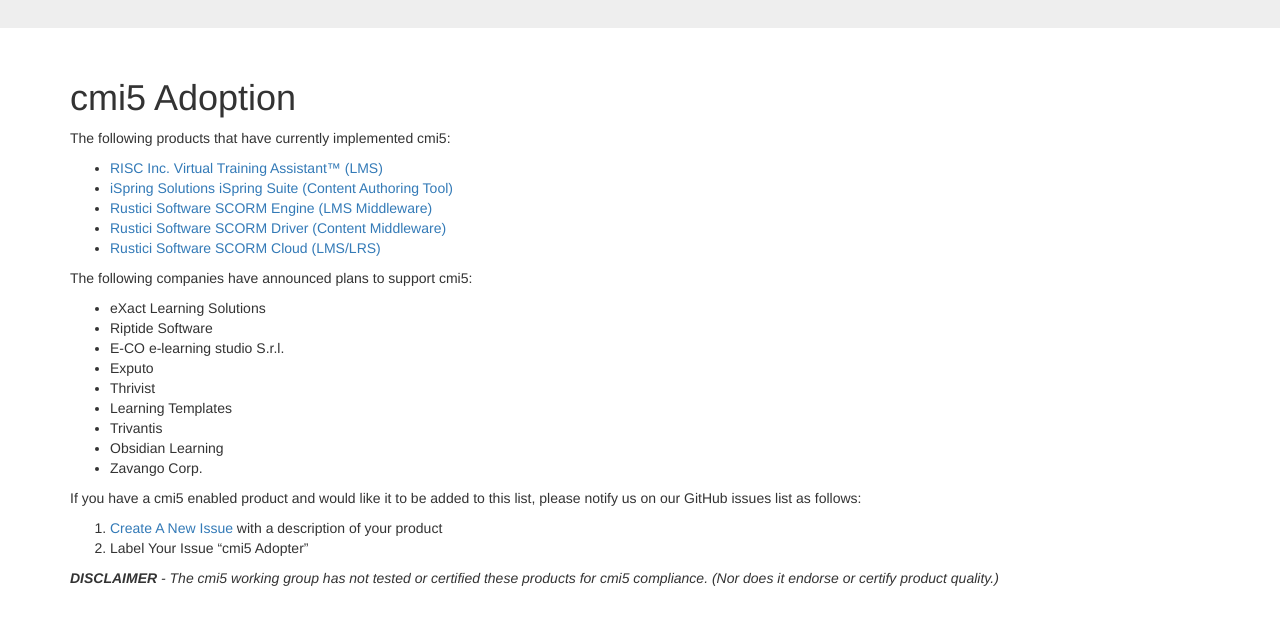
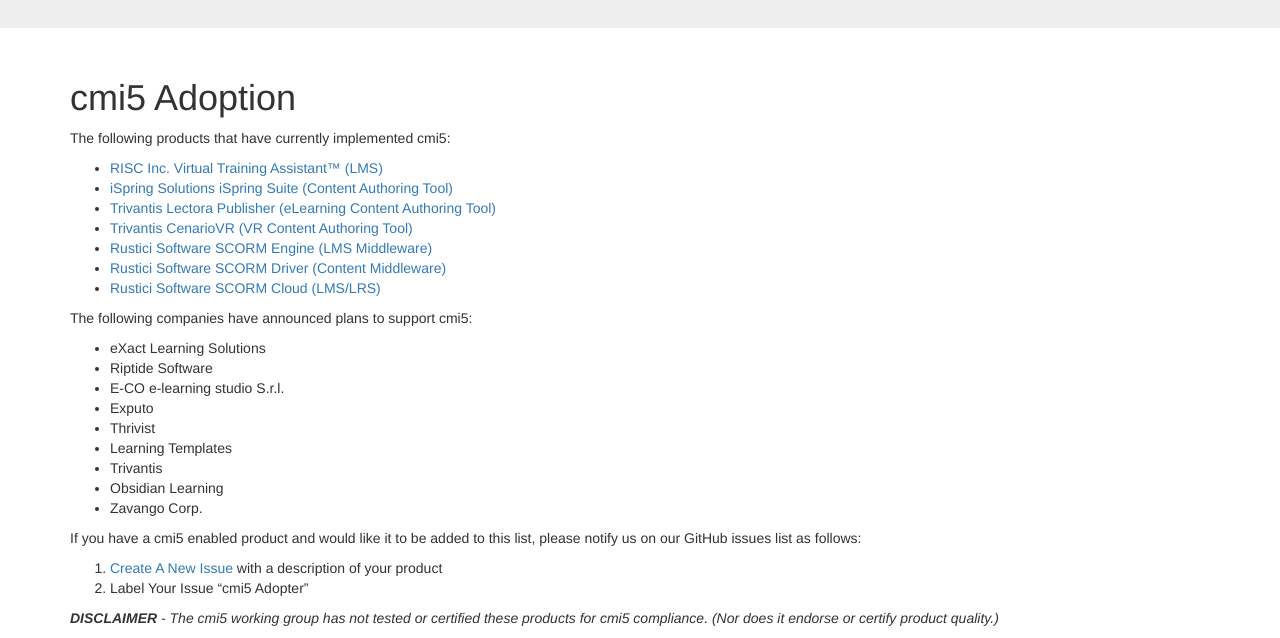
Before and after one commit to AICC/CMI-5_Spec_Current, a Jekyll site: the page built from adoption/index.md, in a window 1280 px wide and 1056 px high. Shown: the part 418-1056 px from the top of the window. Built offline with Jekyll 4.4.1, drawn with Linux system fonts in a browser that asks for light colours; our own code applies the rules of GitHub Pages for plain Markdown files.

Commit message:
Update index.md

```diff
--- a/adoption/index.md
+++ b/adoption/index.md
@@ -5,6 +5,8 @@
 
 - [RISC Inc. Virtual Training Assistant™ (LMS)](http://risc-inc.com/)
 - [iSpring Solutions iSpring Suite (Content Authoring Tool)](http://www.ispringsolutions.com/)
+- [Trivantis Lectora Publisher (eLearning Content Authoring Tool)](https://www.trivantis.com/products/publisher-training-software)
+- [Trivantis CenarioVR (VR Content Authoring Tool)](https://www.cenariovr.com/)
 - [Rustici Software SCORM Engine (LMS Middleware)](http://scorm.com/scorm-solved/scorm-engine/)
 - [Rustici Software SCORM Driver (Content Middleware)](http://scorm.com/scorm-solved/scorm-driver/driver-cmi5/)
 - [Rustici Software SCORM Cloud (LMS/LRS)](http://scorm.com/scorm-solved/scorm-cloud-features/)
```
